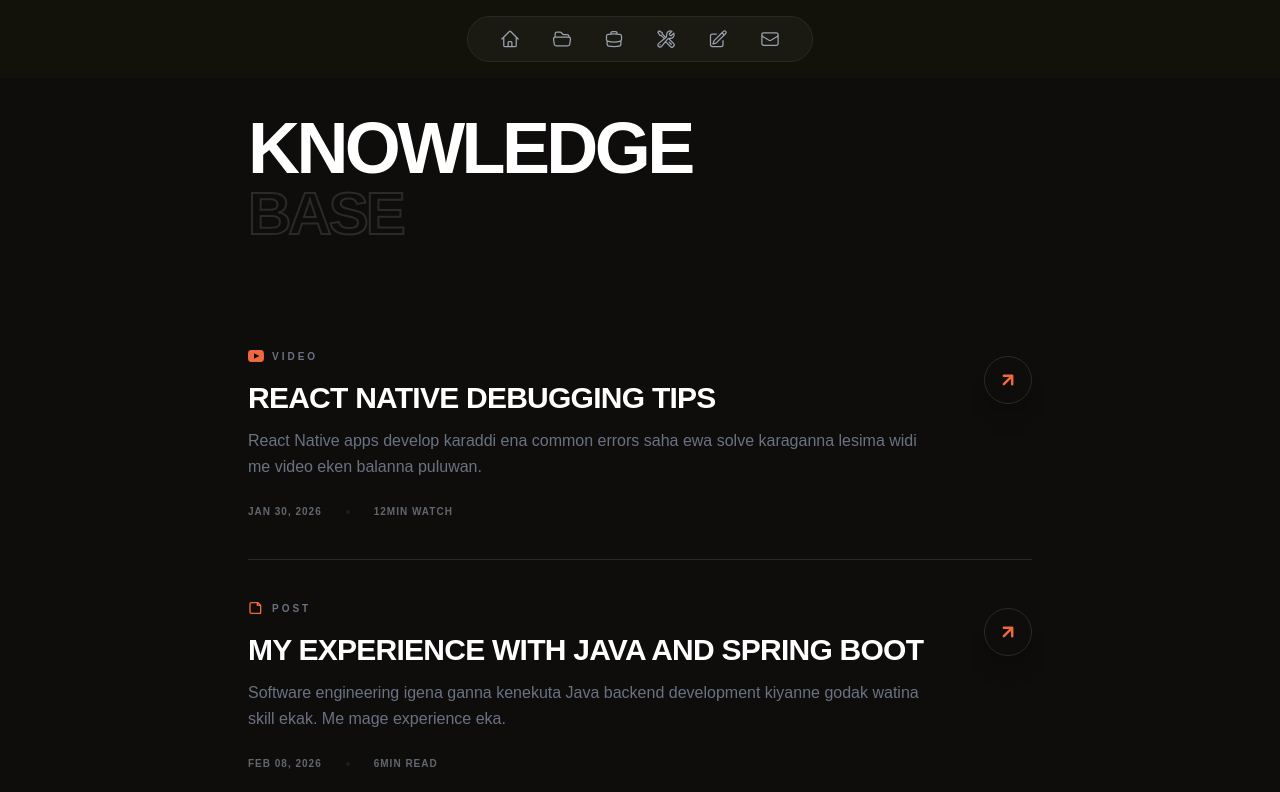
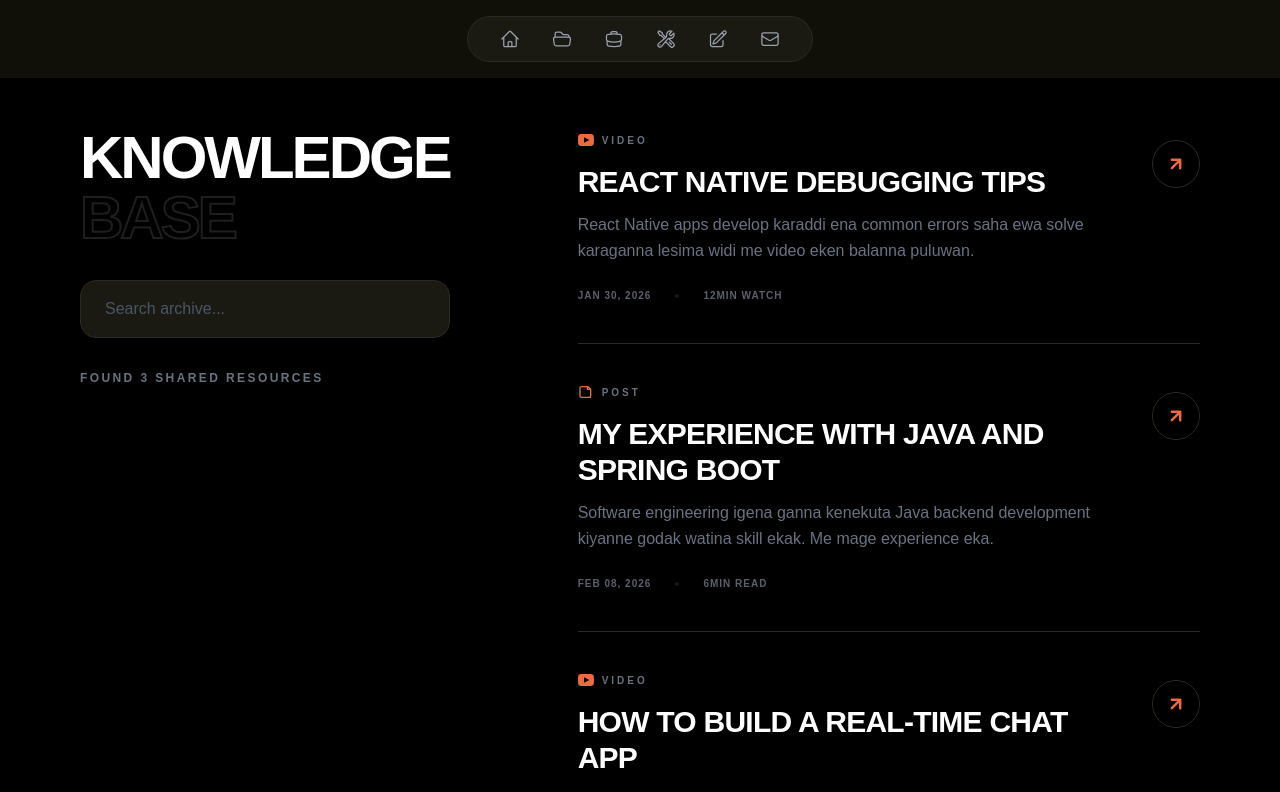
Before and after one commit to tharu-2003/Tharusha_Sandaruwan_Dahanayaka, a React (Vite) app: page /contents in a window 1280 px wide. Shown: the top 792 px of the page. Built offline with nearby package versions, Linux system fonts and the light colour scheme.

Commit message:
update content page

```diff
--- a/src/pages/ContentsPage.tsx
+++ b/src/pages/ContentsPage.tsx
@@ -1,20 +1,175 @@
+import { useEffect, useState, useMemo } from 'react';
+import { Link } from 'react-router-dom';
+import { contentData } from '../assets/datas/assets';
+import { Navigation } from '../components/Navigation';
+import { Pagination } from '../components/PaginationControls';
 
-import { ContentsSection } from '../components/ContentsSection'
-import { Navigation } from '../components/Navigation'
-import { Footer } from '../components/Footer'
+// Icons set eka (Categories walata anuwa wenas wenna)
+const VideoIcon = () => (
+  <svg className="w-4 h-4" fill="currentColor" viewBox="0 0 24 24"><path d="M19.615 3.184c-3.604-.246-11.631-.245-15.23 0-3.897.266-4.356 2.62-4.385 8.816.029 6.185.484 8.549 4.385 8.816 3.6.245 11.626.246 15.23 0 3.897-.266 4.356-2.62 4.385-8.816-.029-6.185-.484-8.549-4.385-8.816zm-10.615 12.816v-8l8 4-8 4z"/></svg>
+);
+
+const PostIcon = () => (
+  <svg className="w-4 h-4" fill="none" stroke="currentColor" strokeWidth="2" viewBox="0 0 24 24"><path strokeLinecap="round" strokeLinejoin="round" d="M19 20H5a2 2 0 01-2-2V6a2 2 0 012-2h10l4 4v10a2 2 0 01-2 2zM14 4v4h4" /></svg>
+);
 
 const ContentsPage = () => {
+  const [searchQuery, setSearchQuery] = useState("");
+  const [currentPage, setCurrentPage] = useState(1);
+  const itemsPerPage = 3; // 3 n 3nata slice wenawa
+
+  // 1. Filter & Reverse Logic
+  // Mulinma reverse karala ita passe filter karana eka thamaa hari kramaaya
+  const filteredContents = useMemo(() => {
+    const reversedData = [...contentData].reverse();
+    // const reversedData = [...contentData].reverse();
+
+    if (!searchQuery.trim()) return reversedData;
+
+    return reversedData.filter(item =>
+      item.title.toLowerCase().includes(searchQuery.toLowerCase()) ||
+      item.category.toLowerCase().includes(searchQuery.toLowerCase()) ||
+      item.description.toLowerCase().includes(searchQuery.toLowerCase())
+    );
+  }, [searchQuery]);
+
+  // 2. Pagination Calculations
+  const totalPages = Math.ceil(filteredContents.length / itemsPerPage);
+
+  // Current page eka total pages walata wada wedi nam (search nisa results adu unama) page 1 ta reset karanawa
+  useEffect(() => {
+    if (currentPage > totalPages && totalPages > 0) {
+      setCurrentPage(1);
+    }
+  }, [totalPages, currentPage]);
+
+  const indexOfLastItem = currentPage * itemsPerPage;
+  const indexOfFirstItem = indexOfLastItem - itemsPerPage;
+
+  // Me page ekata adalawa pennanna ona items 3 vitharak slice karagannawa
+  const currentItems = useMemo(() => {
+    return filteredContents.slice(indexOfFirstItem, indexOfLastItem);
+  }, [filteredContents, indexOfFirstItem, indexOfLastItem]);
+
+  useEffect(() => {
+    window.scrollTo({ top: 0, behavior: 'smooth' });
+  }, [currentPage]);
+
   return (
-    <>
-        <main className="min-h-screen bg-red=600">
-            <Navigation />
-            <div className="max-w-4xl mx-auto px-4 py-16 sm:px-6 lg:px-8">
-                <ContentsSection />
-                <Footer />
+    <div className="min-h-screen bg-black text-white p-5 sm:p-10 md:p-16 lg:p-20 font-sans selection:bg-[#ed6a3e]/30">
+      <Navigation />
+
+      <div className="flex flex-col lg:flex-row gap-12 lg:gap-32 mt-20 lg:mt-3">
+
+        {/* LEFT SIDE: Title & Search */}
+        <div className="w-full lg:w-1/3 lg:sticky lg:top-32 h-fit space-y-8">
+          <div>
+            <h1 className="text-4xl sm:text-6xl lg:text-6xl font-black tracking-tighter leading-none uppercase">
+              KNOWLEDGE <br />
+              <span className="ghost-text text-[#1a1a12] stroke-[#2a2a20] stroke-1 uppercase">BASE</span>
+            </h1>
+          </div>
+
+          <div className="relative w-full max-w-md">
+            <input
+              type="text"
+              placeholder="Search archive..."
+              value={searchQuery}
+              onChange={(e) => {
+                setSearchQuery(e.target.value);
+                setCurrentPage(1); // Search karaddi page 1 ta yanna ona
+              }}
+              className="w-full bg-[#1a1a12] border border-[#2a2a20] rounded-2xl px-6 py-4 text-white placeholder-gray-600 focus:outline-none focus:border-[#ed6a3e] transition-all"
+            />
+          </div>
+
+          <p className="text-gray-500 text-xs font-bold uppercase tracking-[0.2em]">
+            Found {filteredContents.length} Shared Resources
+          </p>
+
+          {/* Desktop Pagination */}
+          <div className="hidden lg:block">
+            <Pagination
+              currentPage={currentPage}
+              totalPages={totalPages}
+              setCurrentPage={setCurrentPage}
+            />
+          </div>
+        </div>
+
+        {/* RIGHT SIDE: Content List (3 per page) */}
+        <div className="lg:w-2/3">
+          {currentItems.length > 0 ? (
+            <div className="flex flex-col">
+              {currentItems.map((item) => (
+                <Link
+                  key={item._id}
+                  to={item.link}
+                  target={item.category === "Video" ? "_blank" : "_self"}
+                  className="group flex items-start justify-between gap-4 sm:gap-10 py-10 border-b border-[#2a2a20] hover:border-[#ed6a3e]/40 transition-all duration-500"
+                >
+                  <div className="flex-1">
+                    {/* Category & Icon */}
+                    <div className="flex items-center gap-2 mb-4">
+                      <span className="text-[#ed6a3e] group-hover:scale-110 transition-transform duration-300">
+                        {item.category === "Video" ? <VideoIcon /> : <PostIcon />}
+                      </span>
+                      <span className="text-[10px] uppercase tracking-[0.3em] text-gray-500 font-black">
+                        {item.category}
+                      </span>
+                    </div>
+
+                    <h3 className="text-2xl sm:text-3xl font-black text-white group-hover:text-[#ed6a3e] transition-colors duration-300 mb-3 tracking-tight uppercase">
+                      {item.title}
+                    </h3>
+
+                    <p className="text-gray-500 text-sm sm:text-base leading-relaxed max-w-2xl mb-6 line-clamp-2 group-hover:text-gray-400 transition-colors">
+                      {item.description}
+                    </p>
+
+                    <div className="flex items-center gap-6 opacity-60">
+                      <span className="text-[10px] font-bold text-gray-400 uppercase tracking-widest">{item.date}</span>
+                      <span className="w-1 h-1 bg-[#2a2a20] rounded-full"></span>
+                      <span className="text-[10px] font-bold text-gray-400 uppercase tracking-widest">
+                        {item.category === "Video" ? item.watchingTime : item.readTime}
+                      </span>
+                    </div>
+                  </div>
+
+                  {/* Action Icon */}
+                  <div className="mt-2">
+                    <div className="w-12 h-12 rounded-full border border-[#2a2a20] flex items-center justify-center text-[#ed6a3e] group-hover:bg-[#ed6a3e] group-hover:text-white group-hover:border-[#ed6a3e] transition-all duration-500 shadow-xl group-hover:shadow-[#ed6a3e]/20">
+                      <svg
+                        className="w-5 h-5 transform group-hover:translate-x-1 group-hover:-translate-y-1 transition-transform duration-500"
+                        fill="none"
+                        viewBox="0 0 24 24"
+                        stroke="currentColor"
+                      >
+                        <path strokeLinecap="round" strokeLinejoin="round" strokeWidth={3} d="M7 17L17 7M17 7H7M17 7v10" />
+                      </svg>
+                    </div>
+                  </div>
+                </Link>
+              ))}
             </div>
-        </main>
-    </>
-  )
-}
+          ) : (
+            <div className="text-center py-24 border border-dashed border-[#2a2a20] rounded-3xl bg-[#0a0a0a]">
+              <p className="text-gray-600 uppercase tracking-widest font-black text-xs">No matching results found</p>
+            </div>
+          )}
 
-export default ContentsPage
+          {/* Mobile Pagination */}
+          <div className="lg:hidden mt-12 pb-10">
+            <Pagination
+              currentPage={currentPage}
+              totalPages={totalPages}
+              setCurrentPage={setCurrentPage}
+            />
+          </div>
+        </div>
+      </div>
+    </div>
+  );
+};
+
+export default ContentsPage;
```
